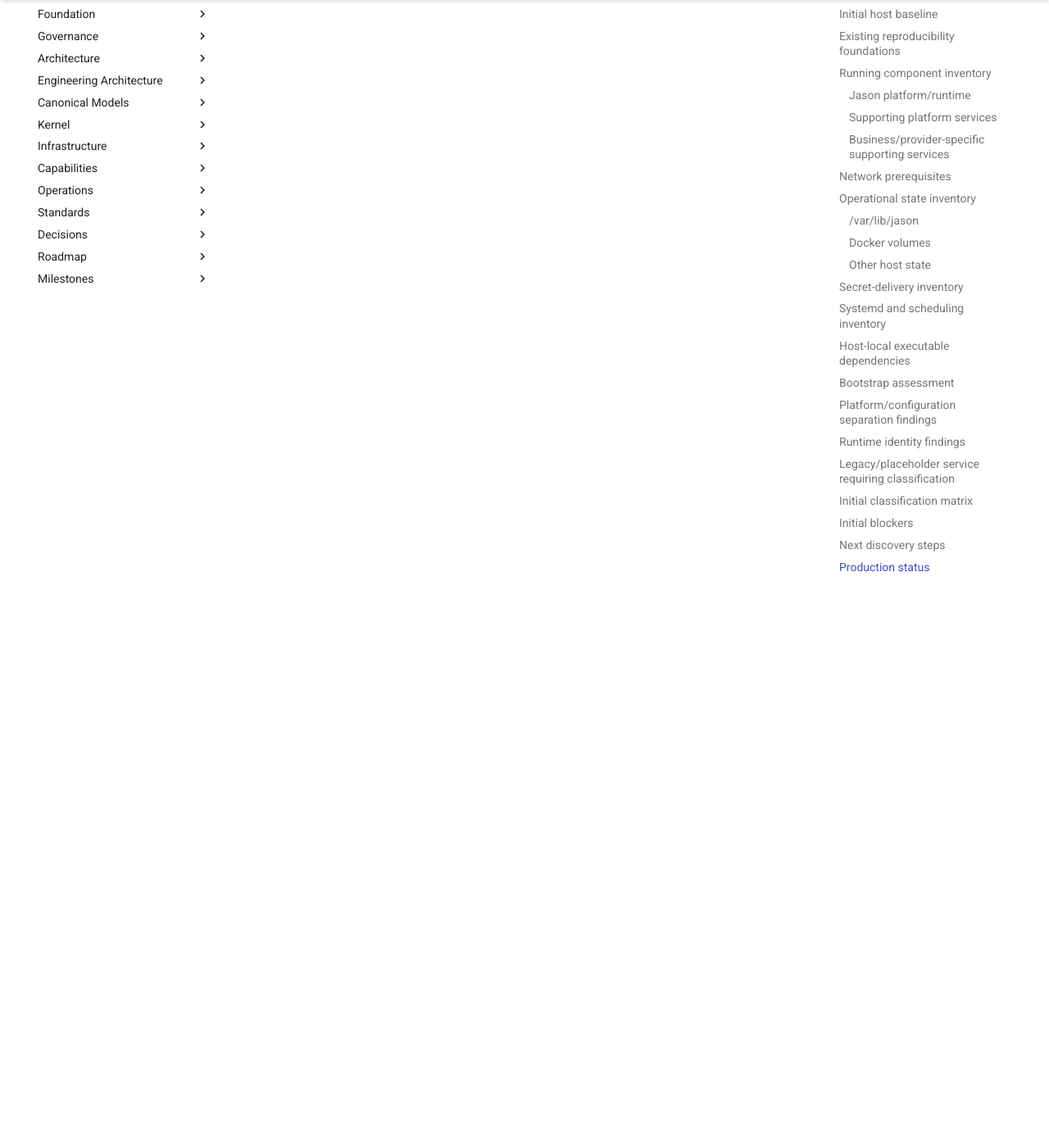
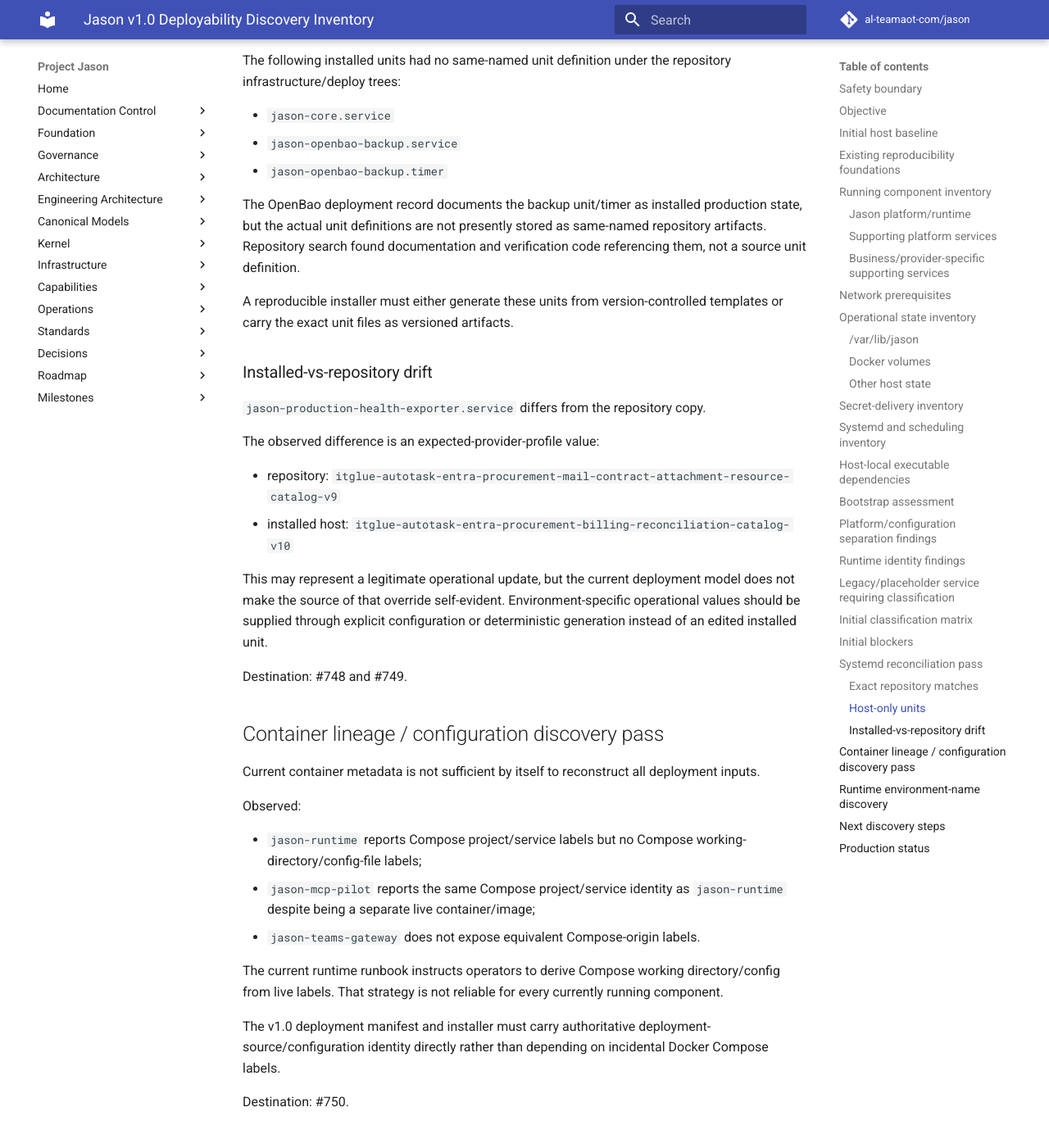
Before and after one commit to al-teamaot-com/jason, an MkDocs documentation site: the page built from docs/operations/Jason-v1-Deployability-Discovery-Inventory.md, in a window 1280 px wide and 1400 px high, scrolled down 11138 px. Shown: the top 1390 px of the window at 82% size. Built offline with MkDocs 1.6.1 and Material for MkDocs 9.7.7, drawn with Linux system fonts in a browser that asks for light colours; comment, search, counter and statistics services are not loaded; some of the changed text lies outside the part shown.

Commit message:
docs: extend deployability discovery with host reconciliation

```diff
--- a/docs/operations/Jason-v1-Deployability-Discovery-Inventory.md
+++ b/docs/operations/Jason-v1-Deployability-Discovery-Inventory.md
@@ -319,10 +319,81 @@
 8. The bootstrap script is tracked without executable permission despite documentation using direct execution syntax.
 9. External Docker networks are assumed rather than created/validated by the bootstrap.
 10. The role of `jason-core.service` is not yet established for reproducible deployment.
+11. Installed production systemd state is not fully source-identical: two OpenBao backup units and `jason-core.service` are host-only, and the production-health exporter has an installed configuration drift from the repository copy.
+12. Live container Compose metadata is insufficient to reconstruct deployment origin/configuration for all core components.
+13. The runtime exposes a large environment-driven configuration surface that is not yet governed by one explicit v1.0 configuration schema.
+
+## Systemd reconciliation pass
+
+The installed systemd units were compared by filename and SHA-256 against repository-controlled definitions.
+
+### Exact repository matches
+
+The majority of installed Jason units match repository-controlled files exactly, including boot recovery, CCC, delegation maintenance, documentation reconciliation, Grafana assurance, OpenClaw authority health, and the principal observability/exporter units.
+
+This is positive evidence that much of the host service layer is already reproducible.
+
+### Host-only units
+
+The following installed units had no same-named unit definition under the repository infrastructure/deploy trees:
+
+- `jason-core.service`
+- `jason-openbao-backup.service`
+- `jason-openbao-backup.timer`
+
+The OpenBao deployment record documents the backup unit/timer as installed production state, but the actual unit definitions are not presently stored as same-named repository artifacts. Repository search found documentation and verification code referencing them, not a source unit definition.
+
+A reproducible installer must either generate these units from version-controlled templates or carry the exact unit files as versioned artifacts.
+
+### Installed-vs-repository drift
+
+`jason-production-health-exporter.service` differs from the repository copy.
+
+The observed difference is an expected-provider-profile value:
+
+- repository: `itglue-autotask-entra-procurement-mail-contract-attachment-resource-catalog-v9`
+- installed host: `itglue-autotask-entra-procurement-billing-reconciliation-catalog-v10`
+
+This may represent a legitimate operational update, but the current deployment model does not make the source of that override self-evident. Environment-specific operational values should be supplied through explicit configuration or deterministic generation instead of an edited installed unit.
+
+Destination: #748 and #749.
+
+## Container lineage / configuration discovery pass
+
+Current container metadata is not sufficient by itself to reconstruct all deployment inputs.
+
+Observed:
+
+- `jason-runtime` reports Compose project/service labels but no Compose working-directory/config-file labels;
+- `jason-mcp-pilot` reports the same Compose project/service identity as `jason-runtime` despite being a separate live container/image;
+- `jason-teams-gateway` does not expose equivalent Compose-origin labels.
+
+The current runtime runbook instructs operators to derive Compose working directory/config from live labels. That strategy is not reliable for every currently running component.
+
+The v1.0 deployment manifest and installer must carry authoritative deployment-source/configuration identity directly rather than depending on incidental Docker Compose labels.
+
+Destination: #750.
+
+## Runtime environment-name discovery
+
+Only environment variable **names** were inspected; no values were read.
+
+The core runtime/MCP surfaces expose a large environment-driven configuration contract covering authority/state paths, provider activation, Autotask/Datto/DNSFilter/KFS/Backup.NET profiles, autonomy, model settings, Teams integration, and other provider-specific controls.
+
+The Teams gateway environment also includes credential-shaped names such as `MSTEAMS_APP_PASSWORD`. This discovery does not establish how the value is sourced, only that the running process receives such a variable.
+
+For v1.0, configuration schema validation must explicitly distinguish:
+
+- non-secret MSP configuration;
+- governed policy;
+- secret references/files;
+- prohibited raw secret-in-environment patterns.
+
+Destination: #748 and #749.
 
 ## Next discovery steps
 
-- reconcile every installed Jason systemd unit against a repository-controlled source;
+- reconcile every installed Jason systemd unit against a repository-controlled source — **initial pass complete; host-only/drift items identified above**;
 - reconcile every runtime bind mount against a declared platform/configuration/secret/state class;
 - identify every host-local file used by a running service/container that is not part of a versioned release;
 - enumerate required database schemas/migrations and initialization commands;
```
